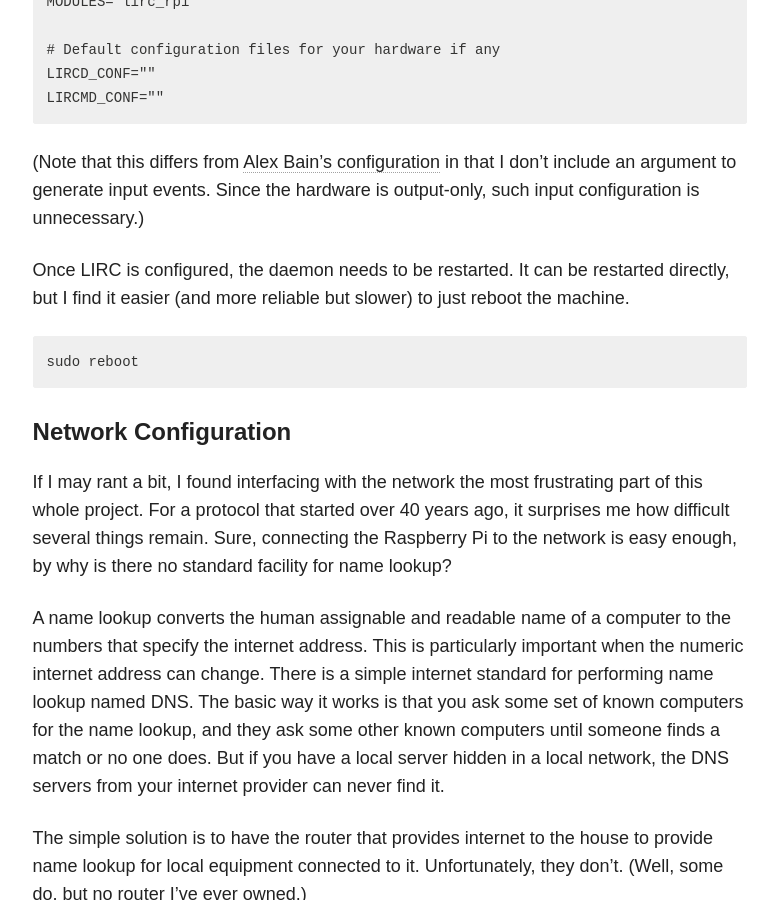
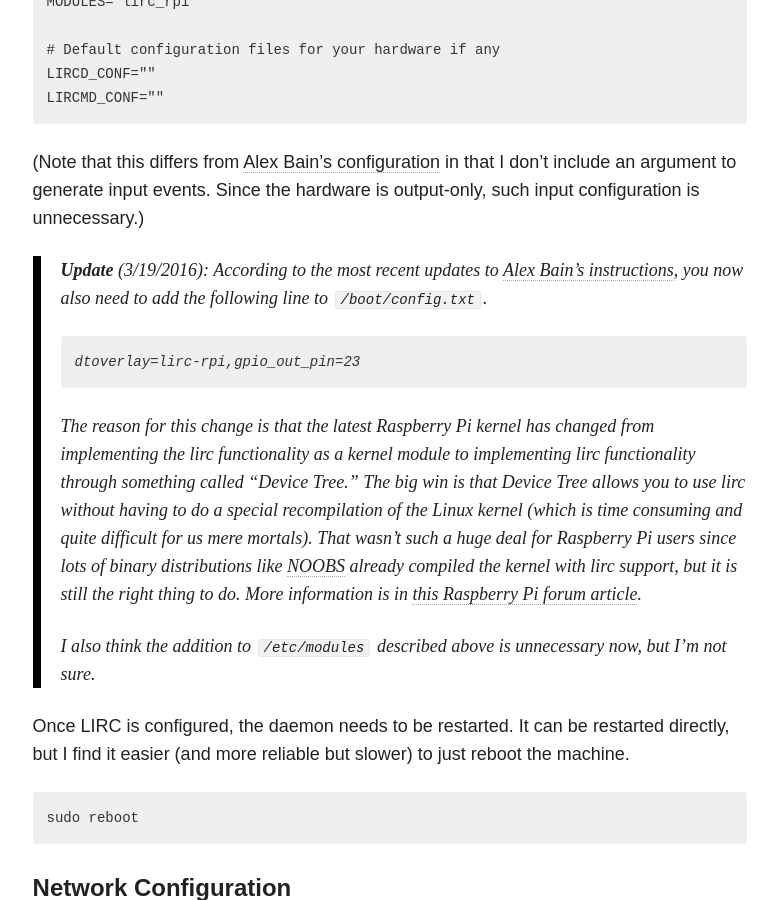
Before and after one commit to kmorel/old-blog-1, a Jekyll site: the page built from _posts/2014-11-05-tv-remote.md, in a window 1280 px wide and 900 px high, scrolled down 5077 px. Shown: the whole window, without its empty margins (347-1125 px from the left). Built offline with Jekyll 4.4.1, drawn with Linux system fonts in a browser that asks for light colours; nearby versions of some CDN libraries; comment, search, counter and statistics services are not loaded.

Commit message:
Update on configuration for lirc.

```diff
--- a/_posts/2014-11-05-tv-remote.md
+++ b/_posts/2014-11-05-tv-remote.md
@@ -198,6 +198,27 @@ hardware configuration.
 configuration](http://alexba.in/blog/2013/01/06/setting-up-lirc-on-the-raspberrypi/)
 in that I don't include an argument to generate input events. Since the
 hardware is output-only, such input configuration is unnecessary.)
+
+> **Update** (3/19/2016): According to the most recent updates to [Alex Bain's
+> instructions](http://alexba.in/blog/2013/01/06/setting-up-lirc-on-the-raspberrypi/),
+> you now also need to add the following line to `/boot/config.txt`.
+>
+>     dtoverlay=lirc-rpi,gpio_out_pin=23
+>
+> The reason for this change is that the latest Raspberry Pi kernel has
+> changed from implementing the lirc functionality as a kernel module to
+> implementing lirc functionality through something called "Device Tree."
+> The big win is that Device Tree allows you to use lirc without having to
+> do a special recompilation of the Linux kernel (which is time consuming
+> and quite difficult for us mere mortals). That wasn't such a huge deal
+> for Raspberry Pi users since lots of binary distributions like
+> [NOOBS](http://www.raspberrypi.org/help/noobs-setup/) already compiled
+> the kernel with lirc support, but it is still the right thing to do.
+> More information is in [this Raspberry Pi forum
+> article](https://www.raspberrypi.org/forums/viewtopic.php?p=675658).
+>
+> I also think the addition to `/etc/modules` described above is unnecessary
+> now, but I'm not sure.
 
 Once LIRC is configured, the daemon needs to be restarted. It can be
 restarted directly, but I find it easier (and more reliable but slower) to
```
